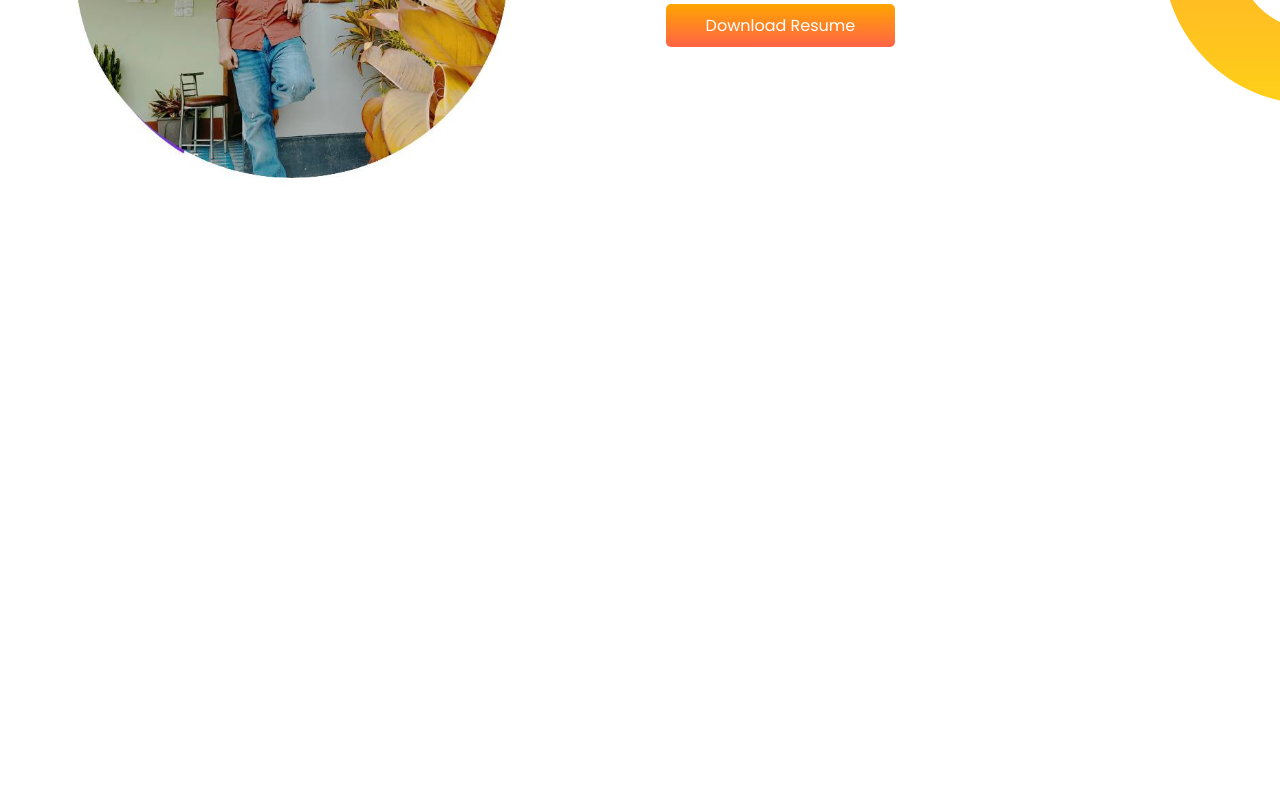
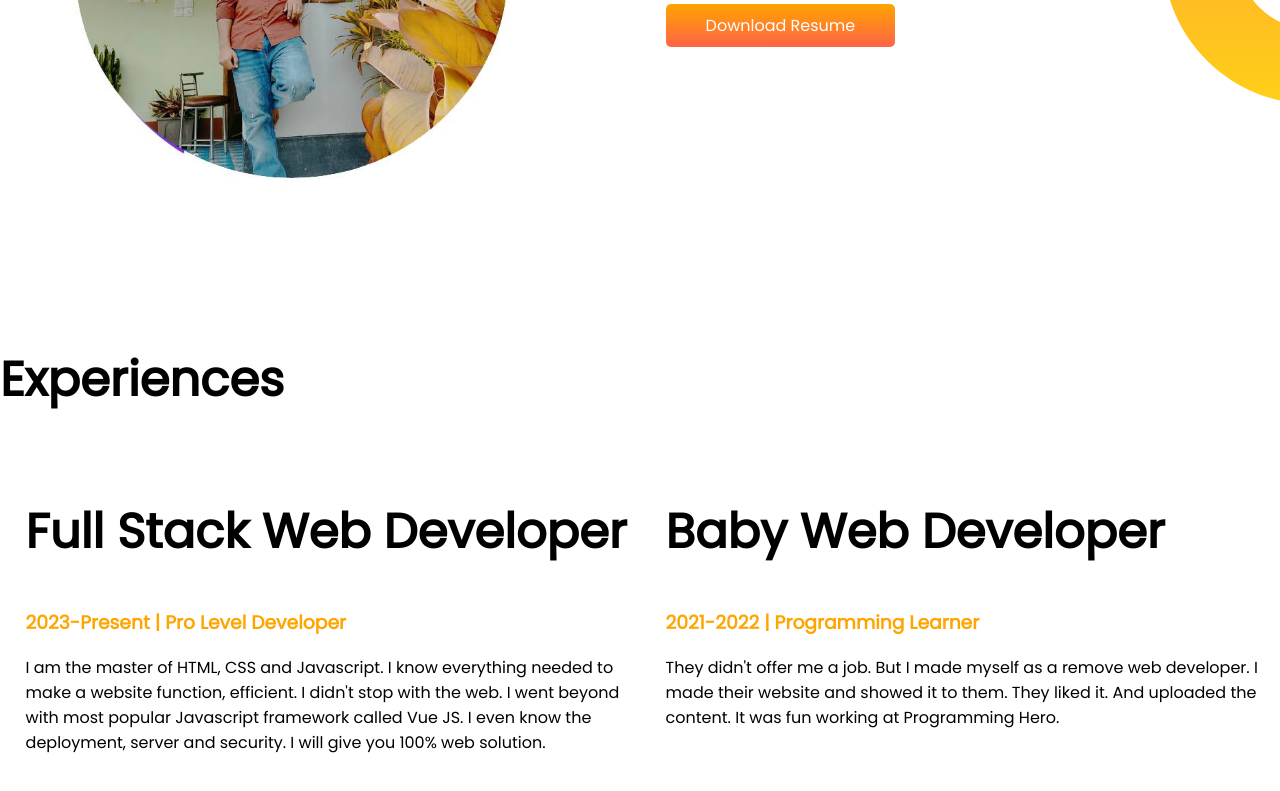
Before and after one commit to SATalukder/santon-portfolio, a plain HTML site: page index.html in a window 1280 px wide. Shown: the part 930-1721 px from the top of the page. Before the commit the page ends 1274 px from the top, so only its background shows below. Drawn offline with Linux system fonts and the light colour scheme.

Commit message:
Commit section Experience

```diff
--- a/index.html
+++ b/index.html
@@ -13,7 +13,7 @@
 </head>
 
 <body>
-    <section class="top-banner">
+    <section class="top-banner flexible">
         <div class="half-width">
             <h1>Welcome To</h1>
             <h1> <span class="orange-color">Hasib Santon</span> World !</h1>
@@ -28,7 +28,7 @@
             <img src="santon-image/santon-image_1.png" alt="My Picture-1">
         </div>
     </section>
-    <section class="dream_big">
+    <section class="dream_big flexible">
         <div class="half-width">
             <img src="santon-image/santon-image_2.jpg" alt="santon-image_1">
         </div>
@@ -41,6 +41,25 @@
 
         </div>
     </section>
+    <section class="experience-area">
+        <h1>Experiences</h1>
+        <div class="flexible">
+            <div class="half-width">
+                <h1>Full Stack Web Developer</h1>
+                <h3 class="orange-color">2023-Present | Pro Level Developer</h3>
+                <p>I am the master of HTML, CSS and Javascript. I know everything needed to make a website function,
+                    efficient. I didn't stop with the web. I went beyond with most popular Javascript framework called
+                    Vue JS. I even know the deployment, server and security. I will give you 100% web solution.</p>
+            </div>
+            <div class="half-width">
+                <h1>Baby Web Developer</h1>
+                <h3 class="orange-color">2021-2022 | Programming Learner</h3>
+                <p>They didn't offer me a job. But I made myself as a remove web developer. I made their website and
+                    showed it to them. They liked it. And uploaded the content. It was fun working at Programming Hero.
+                </p>
+            </div>
+        </div>
+    </section>
 
 
 </body>
--- a/style.css
+++ b/style.css
@@ -12,7 +12,7 @@ h1 {
     color: orange;
 }
 
-section {
+.flexible {
     display: flex;
     margin-bottom: 150px;
 }
@@ -46,3 +46,5 @@ section {
     background-repeat: no-repeat;
     background-position: right;
 }
+
+.experience-area {}
```
